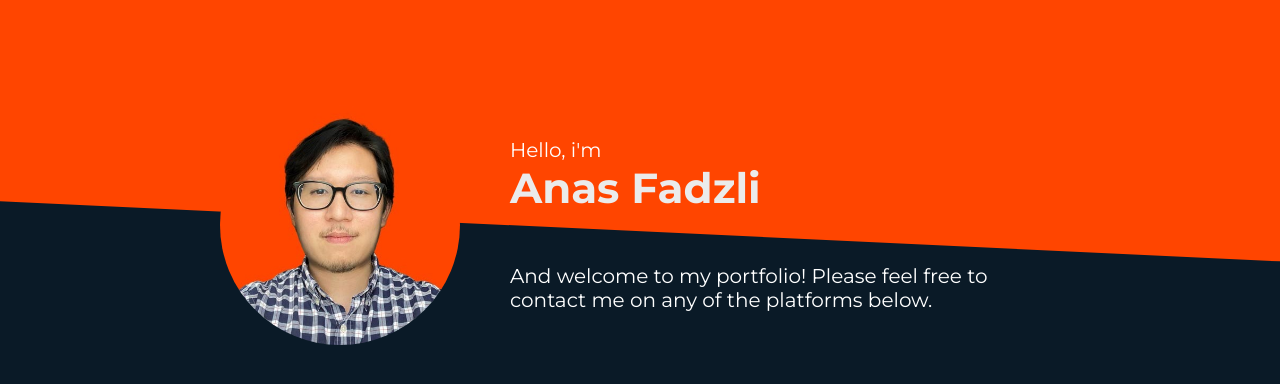
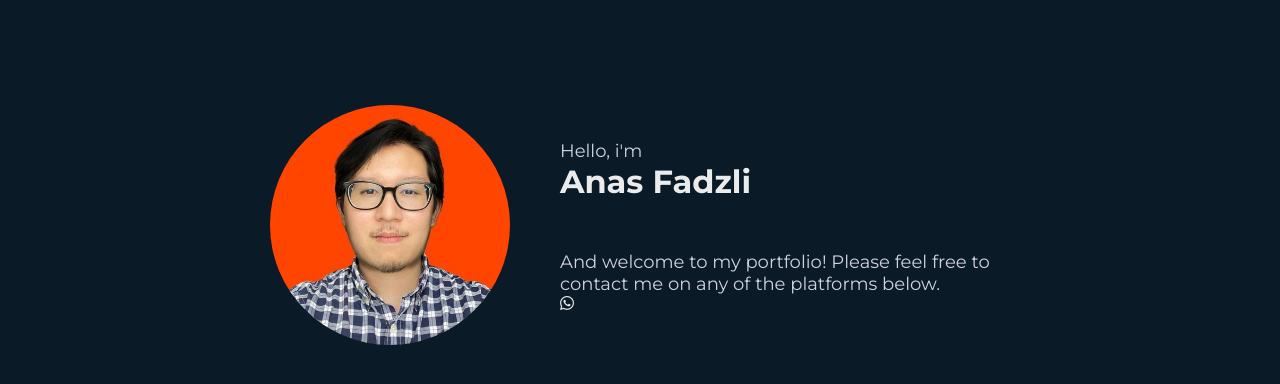
Before and after one commit to anasfadzli-93/anasfadzli-93.github.io, a plain HTML site: page index.html in a window 1280 px wide. Drawn offline with Linux system fonts and the light colour scheme.

Commit message:
Fontawesome stuff

```diff
--- a/SimpleAs.css
+++ b/SimpleAs.css
@@ -7,14 +7,14 @@
 
 h1{
   margin: 0;
-  font-size: 42px;
+  font-size: 32px;
   font-weight:700;
 }
 
 p{
-  color: white;
+  color: rgb(207, 209, 223);
   margin: 0;
-  font-size:20px;
+  font-size:18px;
 }
 
 .flex{
@@ -79,118 +79,6 @@
   margin-left: 105px;
 }
 
-.mw550{
-  max-width: 550px;
+.mw450{
+  max-width: 450px;
 }
-
-
-
-.shape-divider-top {
-  position: absolute;
-  top: 0;
-  left: 0;
-  width: 100%;
-  overflow: hidden;
-  line-height: 0;
-  z-index: -1;
-}
-
-.shape-divider-top svg {
-  position: relative;
-  display: block;
-  width: 2100%;
-  height: 1465px;
-}
-
-.shape-divider-top .shape-fill {
-  fill: #FF4500;
-}
-
-@media screen and (max-width: 992px) {
-  .shape-divider-top svg{
-    width: calc(259% + 1.3px);
-    height: 650px;
-  }
-}
-
-/**.custom-profile-image{
-  width: 290px;
-  height: 290px;
-  border-radius: 100%;
-  margin-left: auto;
-  margin-right:25px;
-}
-
-@media screen and (max-width: 992px) {
-  .custom-profile-image {
-    width: 200px;
-    height: 200px;
-    margin:auto;
-  }
-}
-
-.custom-main-h1{
-  text-align: left;
-  margin:0px;
-}
-
-@media screen and (max-width: 992px) {
-  .custom-main-h1 {
-    text-align: center;
-
-  }
-}
-
-.custom-main-h4{
-  text-align: left;
-  margin:0px;
-  max-width: 350px;
-}
-
-@media screen and (max-width: 992px) {
-  .custom-main-h4 {
-    text-align: center;
-    max-width: 100%;
-    padding-left: 35px;
-    padding-right: 35px;
-  }
-}
-
-.custom-div-vertical-align{
-  align-items: center;
-}
-
-.custom-div-left-margin{
-  margin-left:45px;
-  margin-top:0px;
-}
-
-@media screen and (max-width: 992px) {
-  .custom-div-left-margin {
-    margin-left:0px;
-    margin-top:20px;
-  }
-}
-
-.custom-button{
-  width: 105px;
-}
-
-@media screen and (max-width: 992px) {
-  .custom-button {
-    width: 105px;
-  }
-}
-
-.custom-div-buttons{
-  margin:0px;
-  width: 105px;
-}
-
-@media screen and (max-width: 992px) {
-  .custom-div-buttons {
-    margin:0px;
-  }
-}
-
-**/
--- a/index.html
+++ b/index.html
@@ -6,6 +6,7 @@
     <style>
       @import url('https://fonts.googleapis.com/css2?family=Montserrat:wght@400;700&display=swap');
     </style>
+    <script src="https://kit.fontawesome.com/02efe88ec4.js" crossorigin="anonymous"></script>
     <title>Anas Fadzli</title>
   </head>
   <body>
@@ -14,13 +15,10 @@
       <div class="hero-text">
         <p>Hello, i'm</p>
         <h1>Anas Fadzli</h1>
-        <p class="mt50 mw550">And welcome to my portfolio! Please feel free to contact me on any of the platforms below.</p>
+        <p class="mt50 mw450">And welcome to my portfolio! Please feel free to contact me on any of the platforms below.</p>
+        <i class="fa-brands fa-whatsapp"></i>
       </div>
     </div>
-    <div class="shape-divider-top">
-      <svg data-name="Layer 1" xmlns="http://www.w3.org/2000/svg" viewBox="0 0 1200 120" preserveAspectRatio="none">
-        <path d="M1200 120L0 16.48 0 0 1200 0 1200 120z" class="shape-fill"></path>
-      </svg>
-    </div>
   </body>
+
 </html>
```
